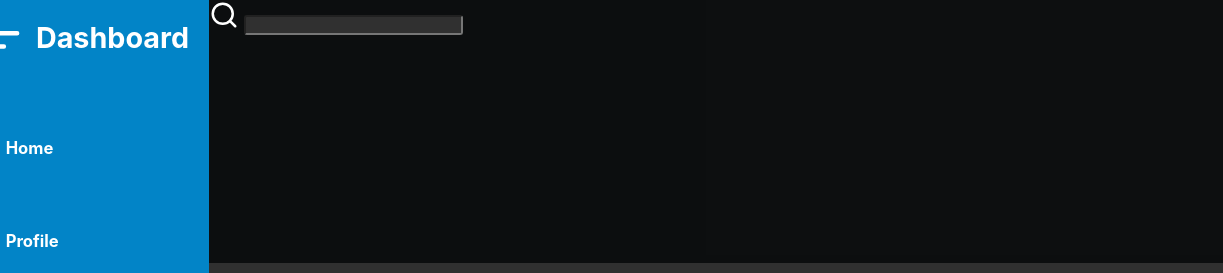
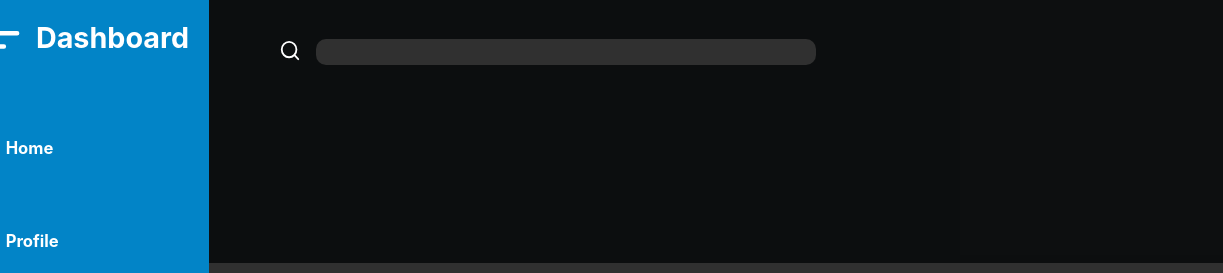
Before and after one commit to jeremyrupprecht/odinAdminDashboard, a website: page index.html in a window 1280 px wide. Shown: the top 273 px of the page, 57-1280 px from the left. Drawn offline with Linux system fonts and the light colour scheme.

Commit message:
Add a non-functioning searchbar

```diff
--- a/styles.css
+++ b/styles.css
@@ -68,16 +68,22 @@ h3 {
     background-color: var(--dash-foreground);
 
     display: grid;
-    grid-template: 2fr 3fr / 1fr 1fr;
+    grid-template: 2fr 3fr / 2fr 1fr;
+    justify-items: center;
+    align-items: center;
 }
 
 .searchbar img {
-    width: 2rem;
+    width: 1.5rem;
+    margin-right: 10px;
 }
 
 input[type="search"] {
-    border-radius: 3px;
+    border-radius: 10px;
     background-color: var(--dash-background);
+    padding-top: 10px;
+    width: 500px;
+    border: 0;
 }
 
 .mainbody-grid {
@@ -112,7 +118,7 @@ h2 {
     margin: 15px;
     display: flex;
     flex-direction: column;
-    max-height: 400px;              /* give this to the row specification*/
+    max-height: 400px;              /* give this to the row specification?*/
 }
 
 .accouncements {
```
